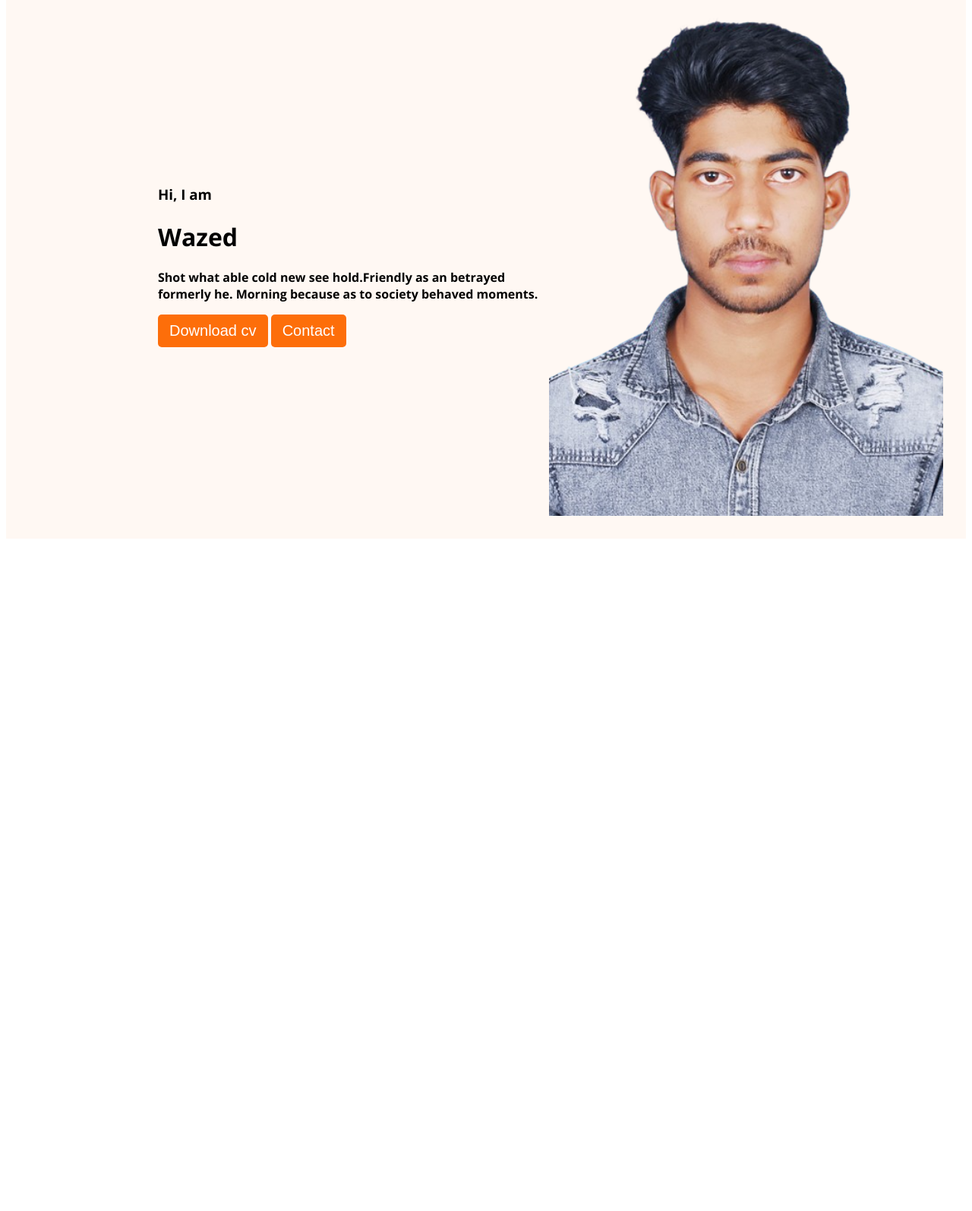
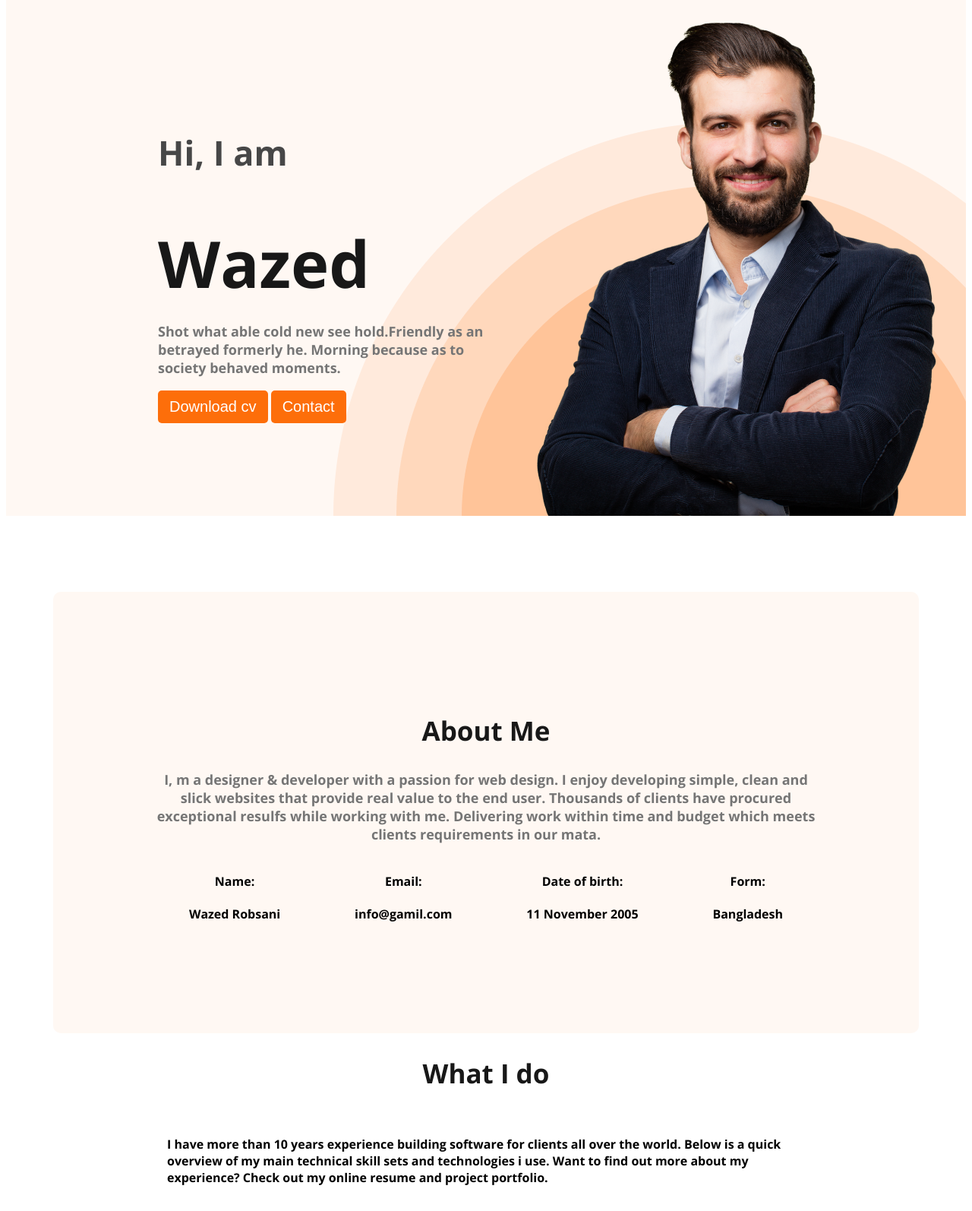
Before and after one commit to wazedwd/webdeveloper-protfolio, a plain HTML site: page index.html in a window 1280 px wide. Shown: the part 171-1765 px from the top of the page at 76% size. Before the commit the page ends 888 px from the top, so only its background shows below. Drawn offline with nearby package versions, Linux system fonts and the light colour scheme.

Commit message:
added new porjects

```diff
--- a/index.html
+++ b/index.html
@@ -20,17 +20,65 @@
             </ul>
         </nav>
        <div class="banner">
-        <div>
+        <div class="banner-content">
             <h3 class="Hi">Hi, I  am</h3>
             <h1 class="Wazed">Wazed</h1>
-            <p> Shot what able cold new see hold.Friendly as an betrayed formerly he. Morning because as to society behaved moments.</p>
+            <p class="wazed-details"> Shot what able cold new see hold.Friendly as an betrayed formerly he. Morning because as to society behaved moments.</p>
             <button class="btn-primary"> Download cv</button>
             <button class="btn-primary"> Contact</button>
         </div>
-        <img class="hardy-image" src="/Anonta.png" alt="">
+        <img class="hardy-image" src="/hardy.png" alt="">
        </div>
     </header>
     <main>
+        <section class="about">
+            <h1 class="section-title"> About Me</h1>
+            <p class="section-description">I, m a designer & developer with a passion for web design. I enjoy developing simple, clean and slick websites that provide real value to the end user. Thousands of clients have procured exceptional resulfs while working with me. Delivering work within time and budget which meets clients requirements in our mata.</p>
+            <div class="about-info-conteiner">
+                <div class="about-info">
+                    <h4 class="about-title"> Name:</h4>
+                    <p class="infor-description"> Wazed Robsani</p>
+                </div>
+                <div class="about-info">
+                    <h4 class="about-title"> Email:</h4>
+                    <p class="infor-description"> info@gamil.com</p>
+                </div>
+                <div class="about-info">
+                    <h4 class="about-title">Date of birth:</h4>
+                    <p class="infor-description"> 11 November 2005</p>
+                </div>
+                <div class="about-info">
+                    <h4 class="about-title"> Form:</h4>
+                    <p class="infor-description"> Bangladesh</p>
+                </div>
+            </div>
+        </section>
+        <section>
+            <h1 class="section-title"> What I do</h1>
+            <p id="section-description">I have more than 10 years experience building software for clients all over the world. Below is a quick overview of my main technical skill sets and technologies i use. Want to find out more about my experience? Check out my online resume and project portfolio.</p>
+            <div class="skill-container">
+                <div class="skill">
+                    <img src="/icons/js.png" alt="">
+                    <h3 class="skill-title"> Vanilla Javascript</h3>
+                    <p class="skill-description">List skill/technologies here. You can change the icon above to any of the 1500+ FontAwesome 5 free icons available. Aenean commodo ligula eget dolor.</p>
+                </div>
+                <div class="skill">
+                    <img src="/icons/react.png" alt="">
+                    <h3 class="skill-title">React</h3>
+                    <p class="skill-description">List skill/technologies here. You can change the icon above to any of the 1500+ FontAwesome 5 free icons available. Aenean commodo ligula eget dolor.</p>
+                </div>
+                <div class="skill">
+                    <img src="/icons/nodejs.png" alt="">
+                    <h3 class="skill-title">Node.js</h3>
+                    <p class="skill-description">List skill/technologies here. You can change the icon above to any of the 1500+ FontAwesome 5 free icons available. Aenean commodo ligula eget dolor.</p>
+                </div>
+                <div class="skill">
+                    <img src="/icons/mongo.png" alt="">
+                    <h3 class="skill-title">MongoDB</h3>
+                    <p class="skill-description">List skill/technologies here. You can change the icon above to any of the 1500+ FontAwesome 5 free icons available. Aenean commodo ligula eget dolor.</p>
+                </div>
+            </div>
+        </section>
 
     </main>
     <footer>
--- a/styles.css/protfolio.css
+++ b/styles.css/protfolio.css
@@ -4,11 +4,18 @@ body{
 }
 .header{
     background-color:#FFF8F3;
+    background-image: url('/header_bg.png');
+    background-repeat: no-repeat;
+    background-position: right bottom;
 }
 .banner{
-    padding: 30px 30px 30px 200px;
+    padding: 30px 30px 0px 200px;
     display: flex;
     align-items: center;
+    justify-content: space-between;
+}
+.banner-content{
+width: 500px;
 }
 nav{
     display: flex;
@@ -48,3 +55,52 @@ nav li{
     width: 584px;
     height: 676px;
 }
+.Hi{
+color:  #474747;
+font-size: 45px;
+font-weight: 600;
+margin-bottom: 10px;
+}
+.Wazed{
+color:#181818;
+font-size: 85px;
+font-weight: 700;
+margin-bottom: 20px;
+}
+.wazed-details{
+color: #757575;
+font-size: 18px;
+font-weight: 400;
+}
+.about{
+background-color: #FFF8F3;
+padding: 130px;
+margin-top: 100px;
+border-radius: 10px;
+}
+main{
+   max-width: 1140px;
+    margin: 0px auto;
+}
+.section-title{
+color:#181818;
+text-align: center;
+font-size: 35px;
+font-weight: 700;
+}
+.section-description{
+color:  #757575;
+text-align: center;
+font-size: 18px;
+font-weight: 400;
+}
+.about-info-conteiner{
+    display: flex;
+    justify-content: space-around;
+}
+.about-info{
+    text-align: center;
+}
+#section-description{
+    padding: 30px 150px;
+}
```
